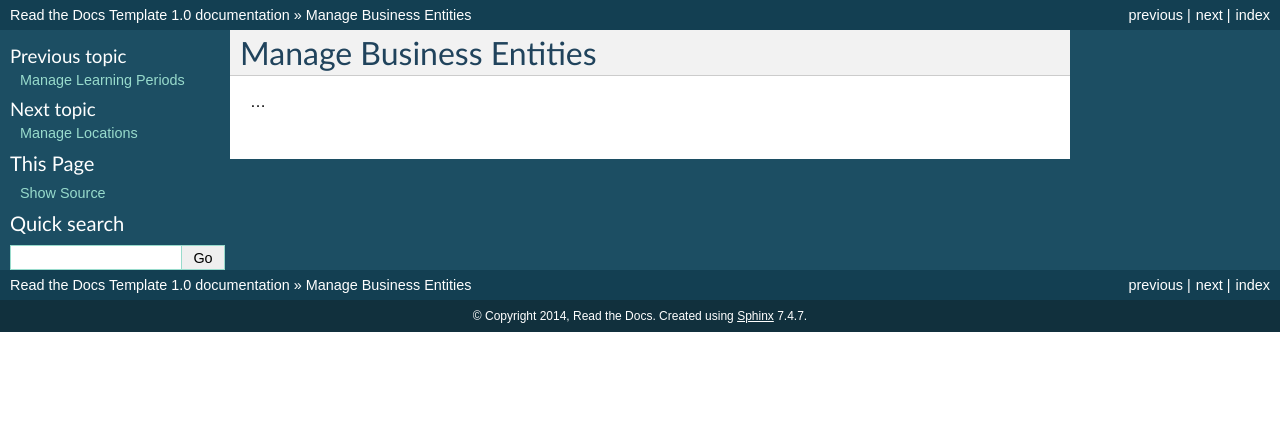
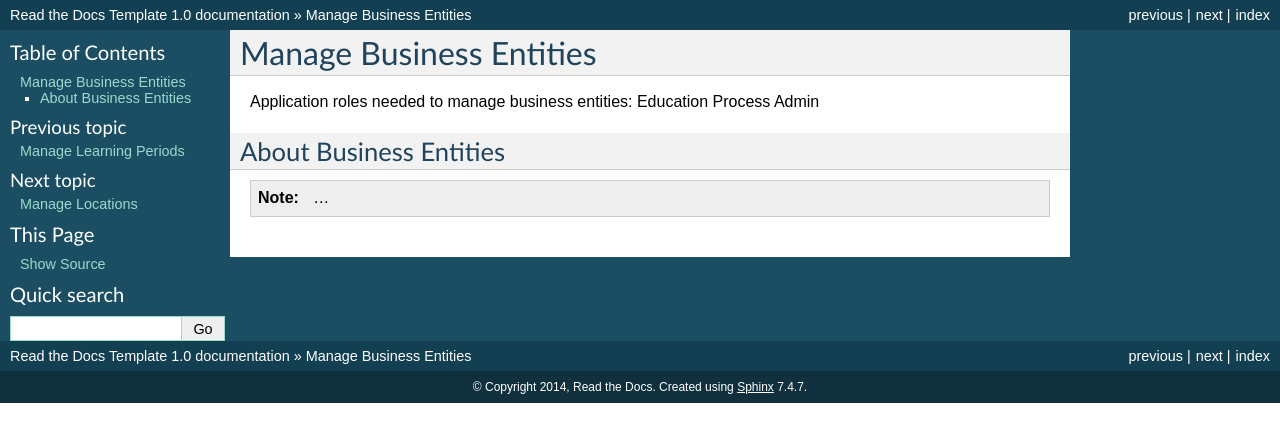
Before and after one commit to pslisko/performa365docs, a Sphinx documentation site: the page built from docs/howto/manage_business_entities.rst, in a window 1280 px wide. Shown: the top 442 px of the page. Built offline with Sphinx 7.4.7, drawn with Linux system fonts in a browser that asks for light colours; pages that are not in the unit, such as notebooks, are missing from menus.

Commit message:
Update manage_business_entities.rst

```diff
--- a/docs/howto/manage_business_entities.rst
+++ b/docs/howto/manage_business_entities.rst
@@ -1,4 +1,10 @@
 Manage Business Entities
 ========================
 
-...
+Application roles needed to manage business entities: Education Process Admin
+
+About Business Entities
+^^^^^^^^^^^^^^^^^^^^^^^^^^^
+
+
+.. note:: ...
```
